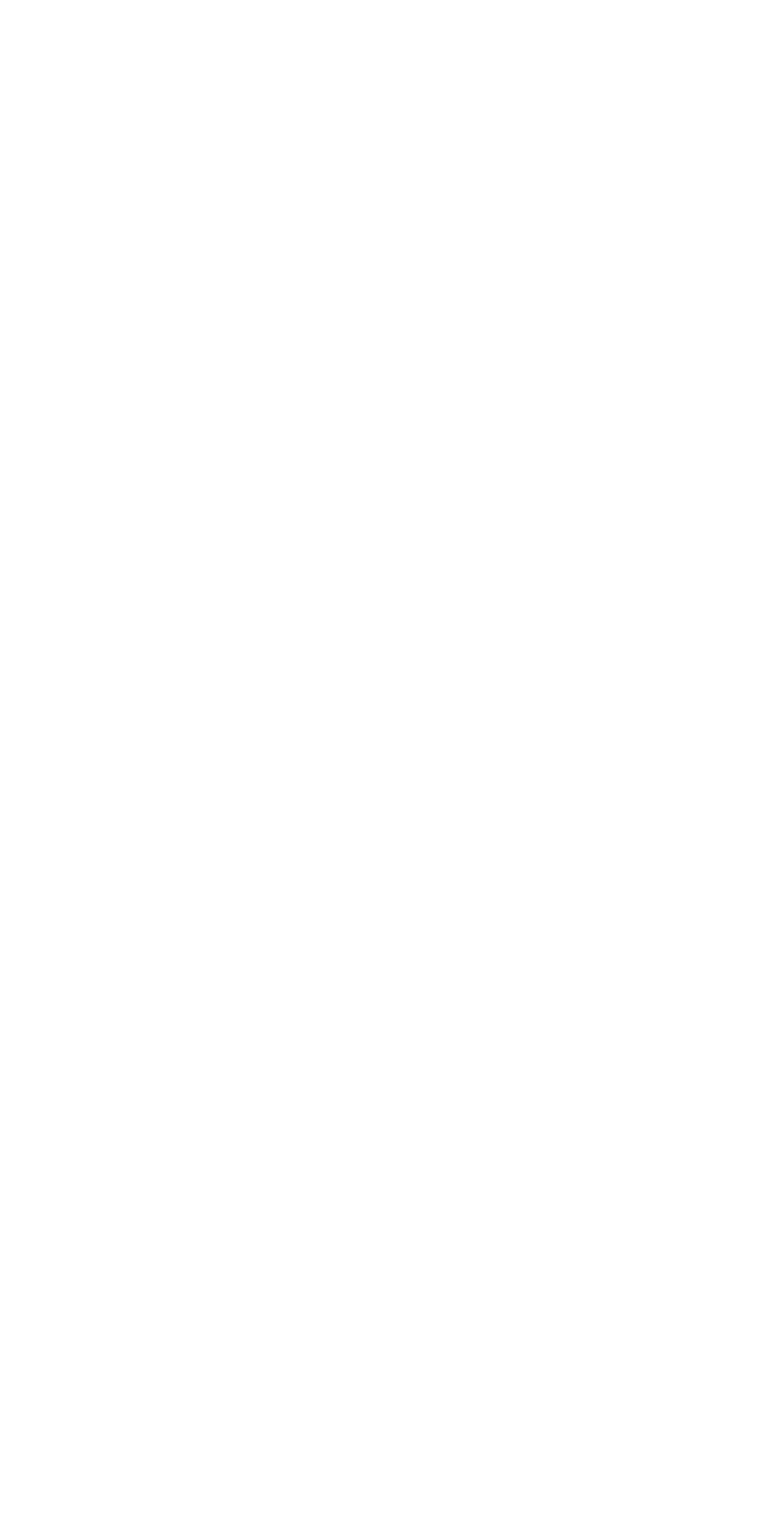
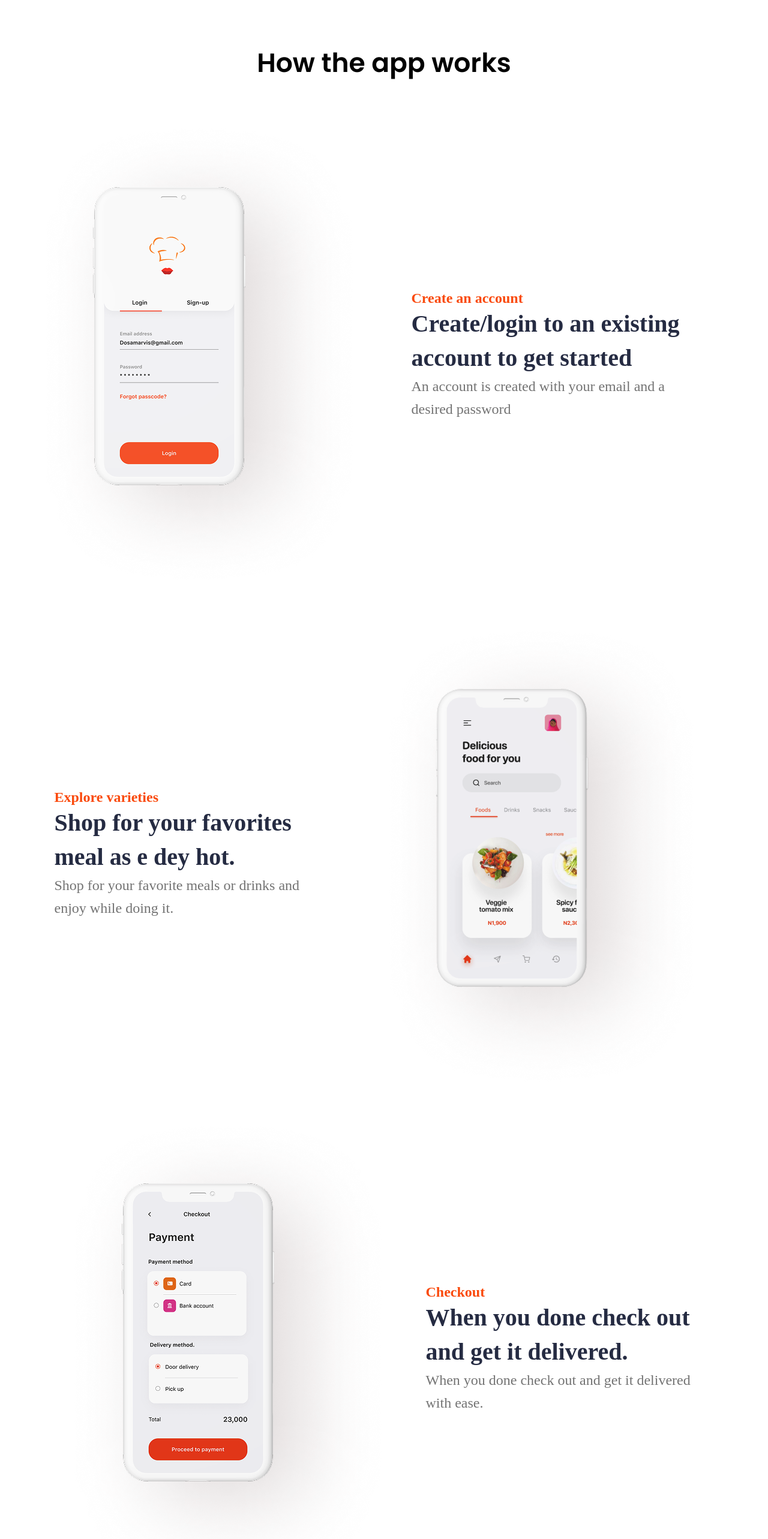
Before and after one commit to Asadov-A/bella_olange, a React (Vite) app: page / in a window 1280 px wide. Shown: the top 2566 px of the page at 60% size. Before the commit the page ends 800 px from the top, so only its background shows below. Built offline with nearby package versions, Linux system fonts and the light colour scheme; a web font is replaced by a local one.

Commit message:
first commit

```diff
--- a/src/components/main/section-2/Section2.jsx
+++ b/src/components/main/section-2/Section2.jsx
@@ -6,6 +6,22 @@ function Section2() {
 
   return (
     <>
+     <section>
+      <h2 style={{textAlign:"center", marginTop:"72px", marginBottom:"39px", fontSize:"44px", fontWeight:"600"}}>How the app works</h2>
+      <div style={{display:"flex", alignItems:"center", justifyContent:"center", gap:"50px"}} className="bobo">
+      <div className="left">
+       <img src={sectionImg} alt="" />
+      </div>
+
+        <div className="right">
+          <p style={{fontFamily:"Montserrat", fontWeight:"700", fontSize:"24px", color:" #FA4A0C"}}>Create an account</p>
+          <h3 style={{fontFamily:"Montserrat", fontWeight:"700", fontSize:"40px", lineHeight:"57px", width:"561px", color:"#252B42"}}>Create/login to an existing
+          account to get started</h3>
+          <p style={{fontFamily:"Montserrat", fontWeight:"500", fontSize:"24px", color:"#737373", lineHeight:"38px", width:"467px"}}>An account is created with your email
+          and a desired password</p>
+        </div>
+      </div>
+    </section>
     </>
   )
 }
--- a/src/components/main/section-3/Section3.jsx
+++ b/src/components/main/section-3/Section3.jsx
@@ -6,6 +6,22 @@ function Section3() {
 
   return (
     <>
+    <section>
+      <div style={{display:"flex", alignItems:"center", justifyContent:"center", gap:"50px"}} className="bobo">
+      <div className="right">
+          <p style={{fontFamily:"Montserrat", fontWeight:"700", fontSize:"24px", color:" #FA4A0C"}}>Explore varieties</p>
+          <h3 style={{fontFamily:"Montserrat", fontWeight:"700", fontSize:"40px", lineHeight:"57px", width:"480px", color:"#252B42"}}>Shop for your favorites
+          meal as e dey hot.</h3>
+          <p style={{fontFamily:"Montserrat", fontWeight:"500", fontSize:"24px", color:"#737373", lineHeight:"38px", width:"462px"}}>Shop for your favorite meals or drinks
+          and enjoy while doing it.</p>
+        </div>
+
+      <div className="left">
+       <img src={sectionImg} alt="" />
+      </div>
+
+      </div>
+    </section>
     </>
   )
 }
--- a/src/components/main/section-4/Section4.jsx
+++ b/src/components/main/section-4/Section4.jsx
@@ -6,6 +6,22 @@ function Section4() {
 
   return (
     <>
+     <section>
+      <div style={{display:"flex", alignItems:"center", justifyContent:"center", gap:"50px"}} className="bobo">
+      <div className="left">
+       <img src={sectionImg} alt="" />
+      </div>
+
+      <div className="right">
+          <p style={{fontFamily:"Montserrat", fontWeight:"700", fontSize:"24px", color:" #FA4A0C"}}>Checkout</p>
+          <h3 style={{fontFamily:"Montserrat", fontWeight:"700", fontSize:"40px", lineHeight:"57px", width:"489px", color:"#252B42"}}>When you done check out
+          and get it delivered.</h3>
+          <p style={{fontFamily:"Montserrat", fontWeight:"500", fontSize:"24px", color:"#737373", lineHeight:"38px", width:"460px"}}>When you done check out and get it
+          delivered with ease.</p>
+        </div>
+
+      </div>
+    </section>
     </>
   )
 }
```
